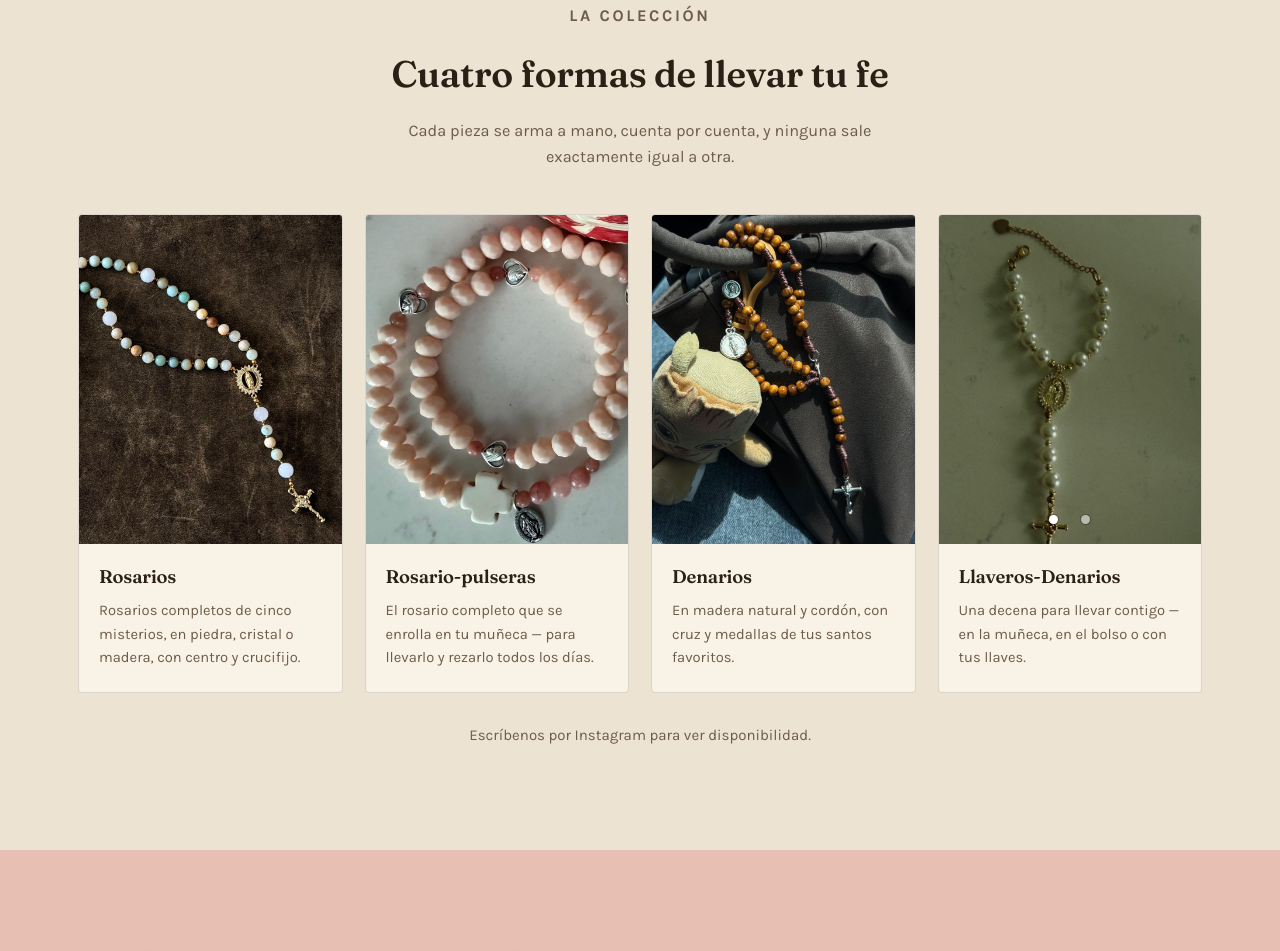
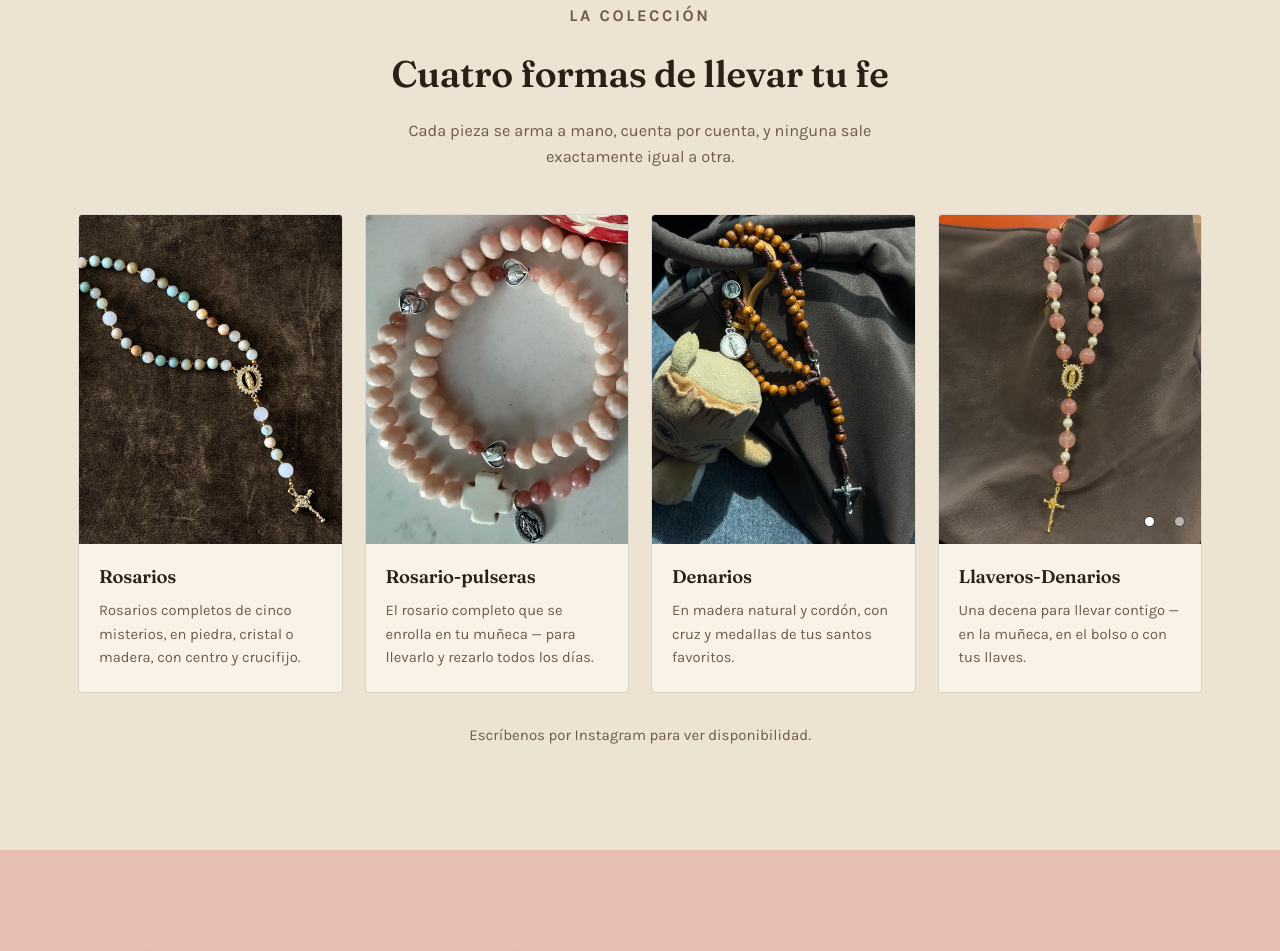
Before and after one commit to juancamachobd/jewels-by-betsa, a plain HTML site: page index.html in a window 1280 px wide. Shown: the part 970-1921 px from the top of the page. Drawn offline with Linux system fonts and the light colour scheme.

Commit message:
Replace dark pearl photo with brighter pink decade photo
Co-Authored-By: Claude Fable 5.2 <noreply@anthropic.com>
Claude-Session: https://claude.ai/code/session_01MZjQb3Zpo1eU6MtJ2rbTTZ

```diff
--- a/css/styles.css
+++ b/css/styles.css
@@ -192,7 +192,7 @@ section.tight{padding:56px 0;}
 .thumb-duo{position:relative;cursor:pointer;}
 .thumb-duo img{position:absolute;inset:0;opacity:0;transition:opacity .4s ease, transform .5s ease;}
 .thumb-duo img.on{opacity:1;}
-.duo-dots{position:absolute;left:0;right:0;bottom:10px;display:flex;justify-content:center;gap:4px;}
+.duo-dots{position:absolute;right:8px;bottom:8px;display:flex;gap:2px;}
 .duo-dots button{
   width:28px;height:28px;padding:0;border:0;background:transparent;cursor:pointer;
   display:grid;place-items:center;
--- a/index.html
+++ b/index.html
@@ -102,7 +102,7 @@
         </div>
         <div class="card">
           <div class="thumb thumb-duo" data-duo>
-            <img class="on" src="images/llavero-denario-perla.jpg" alt="Denario de perlas con medalla de la Virgen y cruz dorada">
+            <img class="on" src="images/llavero-denario-rosa.jpg" alt="Denario rosa con perlas, medalla de la Virgen y cruz dorada">
             <img src="images/denario-rojo.jpg" alt="Denario rojo con cuentas blancas, medalla y cruz dorada">
             <div class="duo-dots">
               <button type="button" aria-pressed="true" aria-label="Foto 1"></button>
```
Also changed, not shown: images/llavero-denario-perla.jpg (deleted), images/llavero-denario-rosa.jpg (added).
